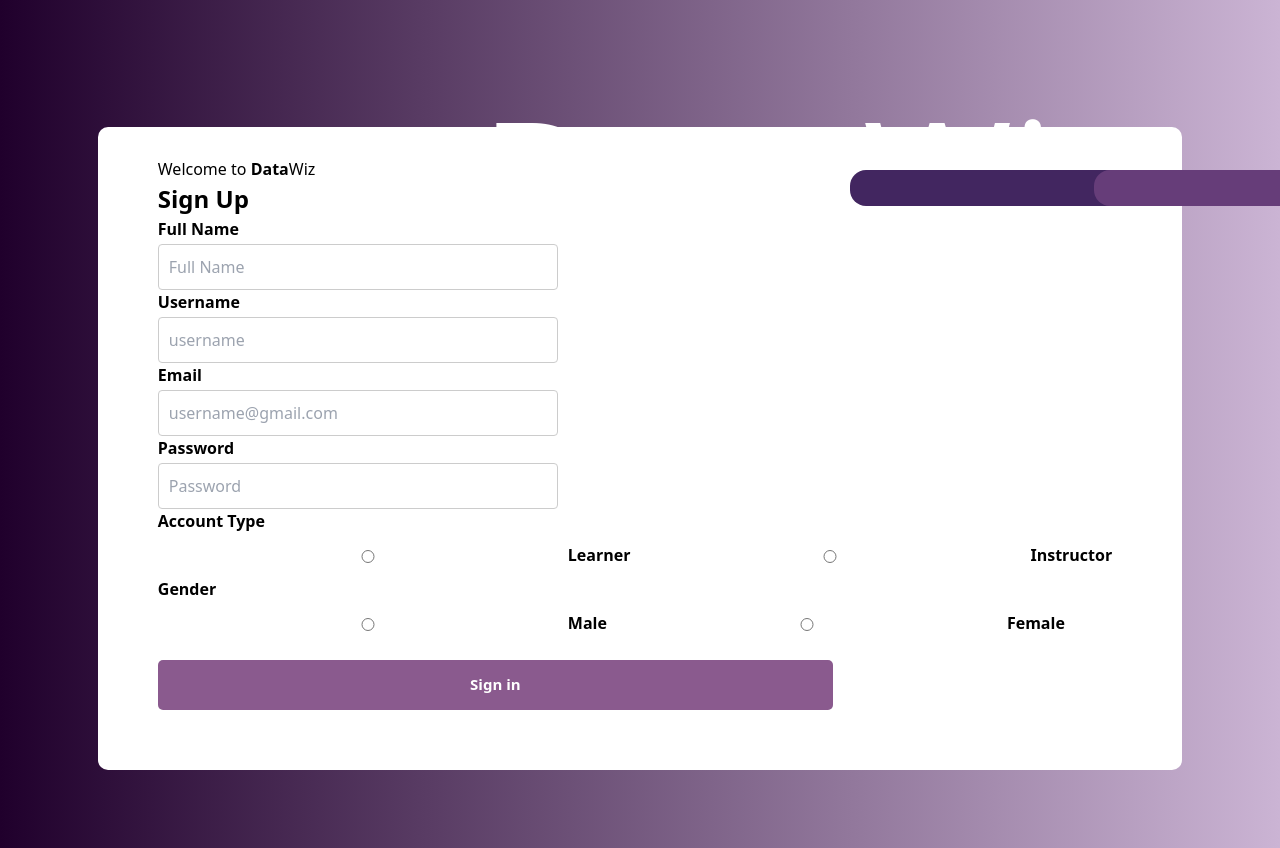
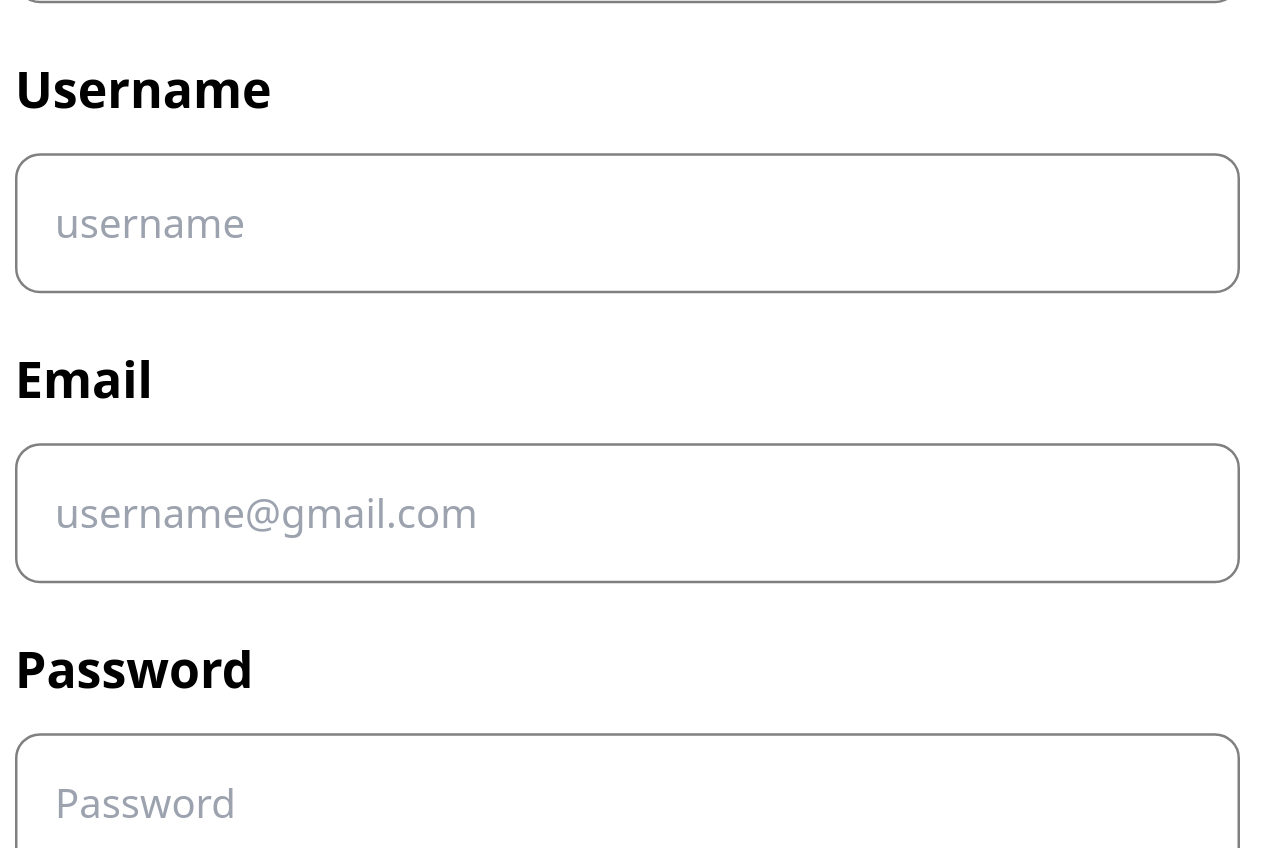
Before and after one commit to desracto/DataWiz, a React (Create React App) app in the folder react-app/: page /SignUp in a window 1280 px wide. Shown: the top 848 px of the page. After the commit the page ends 800 px from the top, so only its background shows below. Built offline with nearby package versions, Linux system fonts and the light colour scheme.

Commit message:
finished signup page

```diff
--- a/react-app/package.json
+++ b/react-app/package.json
@@ -15,6 +15,7 @@
     "react-table": "^7.8.0",
     "semantic-ui-css": "^2.5.0",
     "semantic-ui-react": "^2.1.4",
+    "table": "^6.8.1",
     "web-vitals": "^2.1.0"
   },
   "scripts": {
--- a/react-app/src/Pages/SignUpPage.css
+++ b/react-app/src/Pages/SignUpPage.css
@@ -1,36 +1,54 @@
-.container{
-    display: flex;
-    align-items: center;
-    justify-content: center;
-    height:100vh;
-}
-
-form{
+.signup_form {
     background-color: white;
-    padding: 30px 60px 30px 60px;
-    border-radius: 10px;
+    padding: 70px 100px 70px 100px;
+    border-radius: 50px;
+    position: fixed;
+    top: 50%;
+    left: 50%;
+    transform: translate(-50%, -40%) scale(2.5);
 }
 
 h1 {
-    font-size: 24px;
-    font-weight: bold;
-  }
-
-label{
+    font-size: 30px;
     font-weight: bold;
 }
 
-button{
-    width: 70%;
+h2 {
+    font-size: 25px;
+    margin-bottom: 10px;
+}
+
+label {
+    font-weight: bold;
+    font-size: 20px;
+    margin-top: 20px;
+}
+
+.radio-button-label {
+    margin-right: 50px;
+    margin-left: 10px;
+    margin-top: 0px;
+}
+
+
+button {
+    width: 100%;
     height: 50px;
     padding: 10px;
     border: none;
-    background-color:#8A5A8E;
+    background-color: #8A5A8E;
     color: white;
-    border-radius: 5px;
+    border-radius: 10px;
     font-weight: bold;
     font-size: 15px;
     cursor: pointer;
     margin-top: 15px;
     margin-bottom: 30px;
 }
+
+.ErrorMessage {
+    font-size: 15px;
+    padding: 3px;
+    color: red;
+    display: none;
+}
--- a/react-app/src/Pages/SignUpPage.jsx
+++ b/react-app/src/Pages/SignUpPage.jsx
@@ -19,28 +19,45 @@ function SignUpPage() {
       name: "fullname",
       type: "text",
       placeholder: "Full Name",
+      errorMessage:
+        "Full name must contain only letters and spaces. It should start with a letter and may include spaces for multiple names (e.g., first name, middle name). Special characters, numbers, or punctuation are not allowed.",
       label: "Full Name",
+      pattern: "^[A-Za-z]+(?: [A-Za-z]+)*$",
+      required: true,
     },
     {
       id: 2,
       name: "username",
       type: "text",
       placeholder: "username",
+      errorMessage:
+        "Username must be between 6 and 20 characters ,include at least one uppercase letter,I one numeric digit, one special character (underscore or hyphen).",
       label: "Username",
+      pattern: "^(?=.*[A-Z])(?=.*\d)(?=.*[-_])[A-Za-z\d-_]{6,20}$",
+      required: true,
     },
     {
       id: 3,
       name: "email",
-      type: "text",
+      type: "email",
       placeholder: "username@gmail.com",
+      errorMessage:
+        "Please enter a valid email address. For example: username@gmail.com",
       label: "Email",
+      pattern: "^(?i)[a-z0-9._%+-]+@[a-z0-9.-]+.[a-z]{2,}$",
+      required: true,
     },
     {
       id: 4,
       name: "password",
-      type: "text",
+      type: "password",
       placeholder: "Password",
+      errorMessage:
+        "Password must be between 8 and 64 characters in length and contain at least one special character (!@#$%^&*()_+{}[]:;<>,.?~/|).",
       label: "Password",
+      pattern:
+        "^(?=.*[!@#$%^&*()_+{}[]:;<>,.?~\\/|])[A-Za-zd!@#$%^&*()_+{}[]:;<>,.?~\\/|]{8,64}$",
+      required: true,
     },
     {
       id: 5,
@@ -72,7 +89,6 @@ function SignUpPage() {
   return (
     <>
       <Header1 />
-      <div className="container">
         <form className="signup_form">
           <h2>
             Welcome to <b>Data</b>Wiz
@@ -112,7 +128,6 @@ function SignUpPage() {
           ))}
           <button>Sign in </button>
         </form>
-      </div>
     </>
   );
 }
--- a/react-app/src/components/FormInputs.jsx
+++ b/react-app/src/components/FormInputs.jsx
@@ -1,11 +1,24 @@
+import { useState } from "react";
 import "./forminputs.css";
 
 const FormInputs = (props) => {
-  const { label, onChange, id, ...inputProps } = props;
+  const { label, errorMessage, onChange, id, ...inputProps } = props;
+  const [focused, setFocused] = useState(false);
+
+  const handleFocus = (e) => {
+    setFocused(true);
+  };
+
   return (
     <div className="FormInputs">
-      <label>{label}</label> <br />
-      <input {...inputProps} onChange={onChange} />
+      <label>{label}</label>
+      <input
+        {...inputProps}
+        onChange={onChange}
+        onBlur={handleFocus}
+        focused={focused.toString()}
+      />
+      <span className = "ErrorMessage">{errorMessage}</span>
     </div>
   );
 };
--- a/react-app/src/components/forminputs.css
+++ b/react-app/src/components/forminputs.css
@@ -1,34 +1,40 @@
-input{
-  width: 400px;
-  padding: 10px;
-  border: 1px solid #ccc;
-  border-radius: 4px;
-  resize: vertical;
-  margin-top: 3px;
+.FormInputs {
+  display: flex;
+  flex-direction: column;
+  width: 500px;
 }
 
-input[type="radio"]{
-border: 1px solid black;
-padding:0%;
-left:0px;
+input[type=radio] {
+  margin-right: 0px;
 }
 
-/* Style the container for radio buttons (options) */
-.checkbox-options {
-  display: flex; /* Display radio buttons and labels in a row */
-  flex-direction: column; /* Display them in a column layout */
+input {
+  padding: 15px;
+  border: 1px solid grey;
+  border-radius: 10px;
+  resize: vertical;
+  margin: 10px 10px 0px 0px;
+
 }
 
+input:focus {
+  outline: none; /* Remove the default focus outline */
+  border: 1px solid black; /* Add your custom border style/color */
+  cursor: text; /* Set a text cursor */
+}
+
+input:invalid[focused = "true"] {
+  border: 1px solid red;
+}
+
+input:invalid[focused = "true"] ~ span{
+  display: block;
+}
 
 /* Style the container for radio buttons */
 .radio-buttons {
-  display: flex; /* Display radio buttons and labels in a row */
-  align-items: center; /* Vertically align items in the center */
+  display: flex;
+  align-items: center;
   padding: 10px;
+
 }
-
-/* Style each radio button label */
-.radio-button-label {
-  display: flex; /* Display radio button and label in a row */
-  align-items: center; /* Vertically align radio button and label */
-}
```
Also changed, not shown: 1 other file (tests, documents, lock files or other folders).
